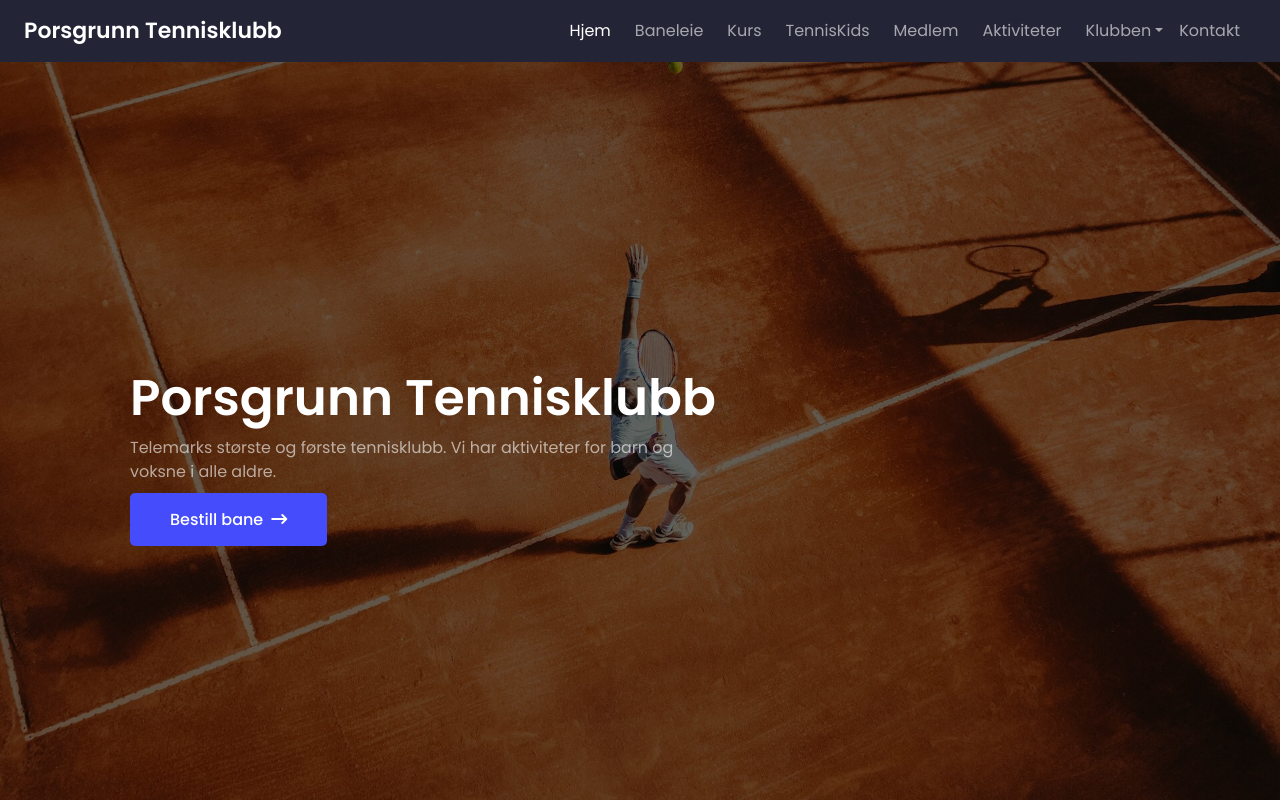
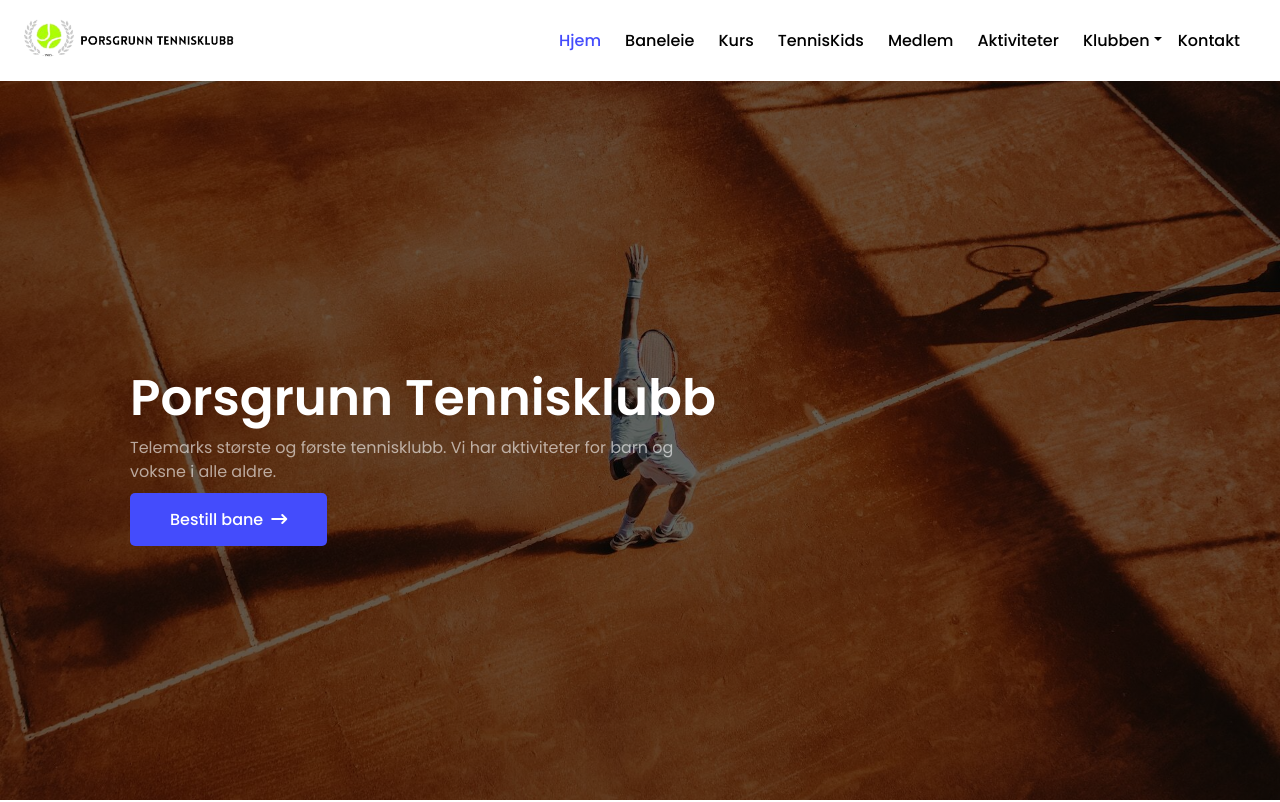
Before and after one commit to Baugis/PorsgrunnTennisklubb, a plain HTML site: page index.html in a window 1280 px wide. Shown: the top 802 px of the page. Drawn offline with nearby package versions, Linux system fonts and the light colour scheme.

Commit message:
Fixed navbar

```diff
--- a/index.html
+++ b/index.html
@@ -35,8 +35,8 @@
 
 <body>
     <header>
-        <nav class="navbar navbar-expand-lg bg-background navbar-dark fixed-top px-4 px-lg-4">
-            <a class="navbar-brand" href="./index">Porsgrunn<br class="d-block d-sm-none"> Tennisklubb</a>
+        <nav class="navbar navbar-expand-lg bg-white fixed-top px-4 px-lg-4">
+            <a class="navbar-brand" href="./index"><img src="./src/img/ptk-logo2.png" alt="" class="PTK-logo"></a>
             <button class="navbar-toggler" type="button" data-toggle="collapse" data-target="#navbarNav"
                 aria-controls="navbarNav" aria-expanded="false" aria-label="Toggle navigation">
                 <span class="navbar-toggler-icon"></span>
@@ -78,7 +78,7 @@
                                 <a class="nav-link" href="./Trenere.html">Trenere</a>
                             </li> -->
                             <li>
-                                <hr />
+                                <hr/>
                             </li>
                             <li class="nav-item me-2">
                                 <a class="nav-link"
--- a/src/css/style.css
+++ b/src/css/style.css
@@ -41,7 +41,7 @@ p {
 }
 
 hr {
-    color: white !important;
+    color: black !important;
     margin: 5px 0 !important;
 }
 
@@ -75,37 +75,38 @@ a {
 }
 
 /* Navbar */
-nav {
+/* nav {
     background-color: #232536 !important;
-}
+} */
 
 .nav-item a {
     font-size: 16px;
-    color: white;
-    opacity: 60%;
+    font-weight: 500;
+    color: black;
 }
 
 .dropdown a {
-    color: white;
-    opacity: 60%;
+    color: black;
+    font-weight: 500;
 }
 
-.dropdown-menu {
+/* .dropdown-menu {
     background-color: #232536 !important;
 }
 
 .bg-background {
     background-color: #232536;
-}
+} */
 
 .active > a{
-    opacity: 100% !important;
+    color: #444CFC;
 }
 
 .navbar-brand {
     font-size: 22px !important;
     font-weight: 600 !important;
     line-height: 36px;
+    padding: 0;
 }
 
 @media only screen and (max-width: 345px) {
@@ -165,7 +166,7 @@ footer ul li.footerOverskrift {
 }
 
 .PTK-logo {
-    height: 70px;
+    height: 55px;
 }
 
 /* Button */
```
